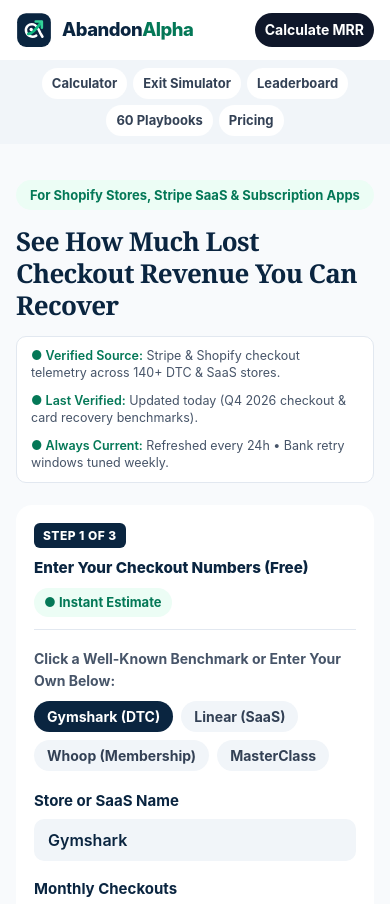
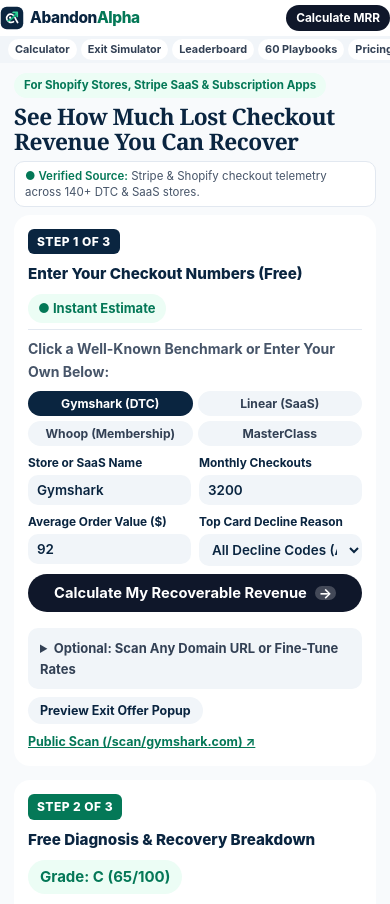
Before and after one commit to mulak1/abandon-alpha, a website: page public/index.html in a window 390 px wide. Shown: the top 904 px of the page. Drawn offline with Linux system fonts and the light colour scheme; no server answers.

Commit message:
Compact mobile header to 63px, bring calculator CTA into first fold, collapse optional sliders, and deduplicate email gates

```diff
--- a/public/index.html
+++ b/public/index.html
@@ -159,8 +159,8 @@
               </div>
             </div>
 
-            <details open style="padding:12px 14px;border-radius:10px;background:#F1F5F9;">
-              <summary style="cursor:pointer;font-size:0.875rem;font-weight:700;color:#334155;">Optional: Scan Any Domain URL or Fine-Tune Rates</summary>
+            <details style="padding:10px 12px;border-radius:10px;background:#F1F5F9;">
+              <summary style="cursor:pointer;font-size:0.8125rem;font-weight:700;color:#334155;">Optional: Scan Any Domain URL or Fine-Tune Rates</summary>
               <div style="display:flex;gap:8px;margin-top:10px;margin-bottom:10px;">
                 <input id="input-store-url" type="text" class="field-input" placeholder="e.g. gymshark.com, linear.app..." style="flex:1;padding:8px 12px;font-size:0.875rem;background:#FFFFFF;" onkeydown="if(event.key==='Enter'){event.preventDefault();probeLiveMerchantStore();}" />
                 <button type="button" id="btn-probe-store" class="btn btn-ghost btn-sm" style="padding:8px 14px;font-weight:700;background:#FFFFFF;white-space:nowrap;" onclick="probeLiveMerchantStore()">Scan Domain &nearr;</button>
@@ -194,11 +194,11 @@
                   <option value="Zero-Retry 1-Tap ApplePay">1-Tap Apple Pay</option>
                 </select>
               </div>
-              <div style="margin-top:10px;display:flex;justify-content:space-between;align-items:center;gap:8px;flex-wrap:wrap;">
-                <button type="button" id="trigger-exit-modal-btn" class="btn btn-ghost btn-sm" style="background:#FFFFFF;" onclick="openExitIntentModal()">Preview Exit Offer Popup</button>
-                <a id="aa-live-scan-permalink" href="/scan/gymshark.com" style="font-size:0.8125rem;color:#047857;font-weight:700;text-decoration:underline;">Public Scan (/scan/gymshark.com) &nearr;</a>
-              </div>
             </details>
+            <div style="display:flex;justify-content:space-between;align-items:center;gap:8px;flex-wrap:wrap;">
+              <button type="button" id="trigger-exit-modal-btn" class="btn btn-ghost btn-sm" style="background:#F1F5F9;padding:6px 12px;font-size:0.78rem;" onclick="openExitIntentModal()">Preview Exit Offer Popup</button>
+              <a id="aa-live-scan-permalink" href="/scan/gymshark.com" style="font-size:0.78rem;color:#047857;font-weight:700;text-decoration:underline;">Public Scan (/scan/gymshark.com) &nearr;</a>
+            </div>
           </form>
 
           <!-- RIGHT CARD: STEP 2 OF 3 (FREE DIAGNOSIS & BREAKDOWN) -->
@@ -374,7 +374,7 @@
                 <strong style="color:#047857;display:block;">Why this beats a site-wide 10% popup:</strong>
                 Only triggers when a shopper moves to close the tab—protecting full-price buyers.
               </div>
-              <button type="button" class="btn btn-emerald btn-sm" style="padding:7px 13px;font-size:0.8125rem;white-space:normal;" onclick="if(window.__ebCheckout){window.__ebCheckout('micro_pass');}">Get Exit Script (99&cent;) &rarr;</button>
+              <button type="button" class="btn btn-emerald btn-sm" style="padding:7px 13px;font-size:0.8125rem;white-space:normal;" onclick="if(window.__ebCheckout){window.__ebCheckout('flash_pass');}">Unlock 3-File Recovery Code Patch ($1.99) &rarr;</button>
             </div>
           </div>
 
@@ -450,7 +450,7 @@
             <div class="form-row-2">
               <div>
                 <label class="field-label" for="wh-email">Customer Email</label>
-                <input id="wh-email" type="email" class="field-input" value="alex@scaleops.io" required />
+                <input id="wh-email" type="text" class="field-input" value="alex@scaleops.io" required />
               </div>
               <div>
                 <label class="field-label" for="wh-amount">Invoice / Cart Amount ($)</label>
--- a/public/styles.css
+++ b/public/styles.css
@@ -500,20 +500,37 @@ p { max-width: 65ch; }
   .main-nav a:not(.btn) { padding: 5px 5px; }
   .header-inner .btn-sm { padding: 7px 11px; font-size: 0.82rem; }
 }
+body:has(#aa-inline-sample-unlock-form) #eb-save-scorecard-bar { display: none !important; }
 @media (max-width: 920px) {
-  .container { padding: 0 16px; max-width: 100%; overflow-x: hidden; }
-  .card-panel, .metric-card, .faq-card, .related-card, .grader-form-card, .telemetry-card, .pricing-card { padding: 18px !important; }
-  .hero-h1, .pseo-h1, .lp-h1 { font-size: 30px; line-height: 1.12; }
+  .container { padding: 0 14px; max-width: 100%; overflow-x: hidden; }
+  .card-panel, .metric-card, .faq-card, .related-card, .grader-form-card, .telemetry-card, .pricing-card { padding: 14px !important; }
+  .hero-section, #grader.hero-section { padding: 8px 0 18px !important; }
+  #home-executive-brief { margin-bottom: 8px !important; }
+  #home-executive-brief > div:first-child { margin-bottom: 6px !important; padding: 3px 10px !important; font-size: 0.72rem !important; }
+  #home-executive-brief > div:last-child { padding: 6px 10px !important; font-size: 11.5px !important; gap: 4px !important; }
+  #home-executive-brief > div:last-child > div:nth-child(n+2) { display: none !important; }
+  .hero-h1, .pseo-h1, .lp-h1 { font-size: 1.42rem !important; line-height: 1.12 !important; margin-bottom: 6px !important; }
   .section-h2 { font-size: 24px; line-height: 1.15; }
-  .hero-split, .bandit-grid, .webhook-grid, .pricing-grid, .inline-calc-grid, .faq-grid, .related-links-grid, .steps-3-grid, #aa-endowment-customizer { grid-template-columns: minmax(0, 1fr) !important; min-width: 0; }
+  .hero-split, .bandit-grid, .webhook-grid, .pricing-grid, .inline-calc-grid, .faq-grid, .related-links-grid, .steps-3-grid, #aa-endowment-customizer { grid-template-columns: minmax(0, 1fr) !important; min-width: 0; gap: 14px !important; }
   .hero-split > *, .bandit-grid > *, .webhook-grid > *, .related-links-grid > *, .faq-grid > * { min-width: 0; max-width: 100%; }
-  .related-card, .dir-item, .dir-card-top, .dir-card-sub, .related-card code, .related-card strong { min-width: 0 !important; max-width: 100% !important; flex-wrap: wrap !important; overflow-wrap: anywhere !important; word-break: break-word !important; }
+  .related-card, .dir-item, .dir-card-top, .dir-card-sub, .related-card code, .related-card strong, code, pre { min-width: 0 !important; max-width: 100% !important; flex-wrap: wrap !important; overflow-wrap: anywhere !important; word-break: break-word !important; white-space: pre-wrap !important; }
   .main-nav a:not(.btn), .brand-tag { display: none; }
-  .mobile-nav-strip { display: flex; flex-wrap: wrap; overflow-x: hidden; }
-  .header-inner { min-height: 60px; gap: 8px; }
-  .header-inner .btn-sm { padding: 6px 10px; font-size: 0.875rem; white-space: nowrap; }
+  .mobile-nav-strip { display: flex; flex-wrap: nowrap !important; overflow-x: auto; padding: 3px 8px; gap: 4px; justify-content: flex-start; }
+  .mobile-nav-strip a { font-size: 0.68rem; padding: 2px 7px; white-space: nowrap !important; flex-shrink: 0; }
+  .header-inner { min-height: 36px; padding: 4px 0; gap: 6px; }
+  .brand-logo { font-size: 0.96rem; gap: 6px; }
+  .brand-logo svg { width: 24px; height: 24px; }
+  .header-inner .btn-sm { padding: 4px 10px; font-size: 0.74rem; white-space: nowrap; }
   .header-inner .btn-icon-circle { display: none; }
-  .form-row-2, .metric-duo, .objection-buttons-grid, .lp-trust-row { grid-template-columns: minmax(0, 1fr); }
+  #audit-form, #audit-form > div:first-of-type { gap: 8px !important; }
+  #audit-form .card-header-bar { padding-bottom: 6px !important; }
+  #audit-form .preset-bar { display: grid !important; grid-template-columns: repeat(2, minmax(0, 1fr)) !important; gap: 5px !important; }
+  #audit-form .preset-btn { padding: 5px 8px !important; font-size: 0.76rem !important; text-align: center; }
+  #audit-form .form-row-2 { grid-template-columns: repeat(2, minmax(0, 1fr)) !important; gap: 8px !important; }
+  #audit-form .field-label { font-size: 0.74rem !important; margin-bottom: 2px !important; }
+  #audit-form .field-input, #audit-form .field-select { padding: 7px 9px !important; font-size: 0.84rem !important; }
+  #run-audit-btn { padding: 10px 14px !important; font-size: 0.92rem !important; }
+  .metric-duo, .objection-buttons-grid, .lp-trust-row { grid-template-columns: minmax(0, 1fr); }
   .btn, .btn span, a.btn { white-space: normal !important; max-width: 100% !important; min-width: 0 !important; flex-wrap: wrap; text-align: center; height: auto; }
   .badge-live, .badge-emerald, #bandit-velocity-pill, #bandit-total-recovered, #out-grade-badge { white-space: normal !important; max-width: 100% !important; min-width: 0 !important; }
   .spec-row, .spec-k, .spec-v, #out-dunning-breakdown a, #out-dunning-breakdown a > span { flex-wrap: wrap !important; white-space: normal !important; min-width: 0 !important; max-width: 100% !important; }
```
Also changed, not shown: src/exact-baseline-ui.js.
